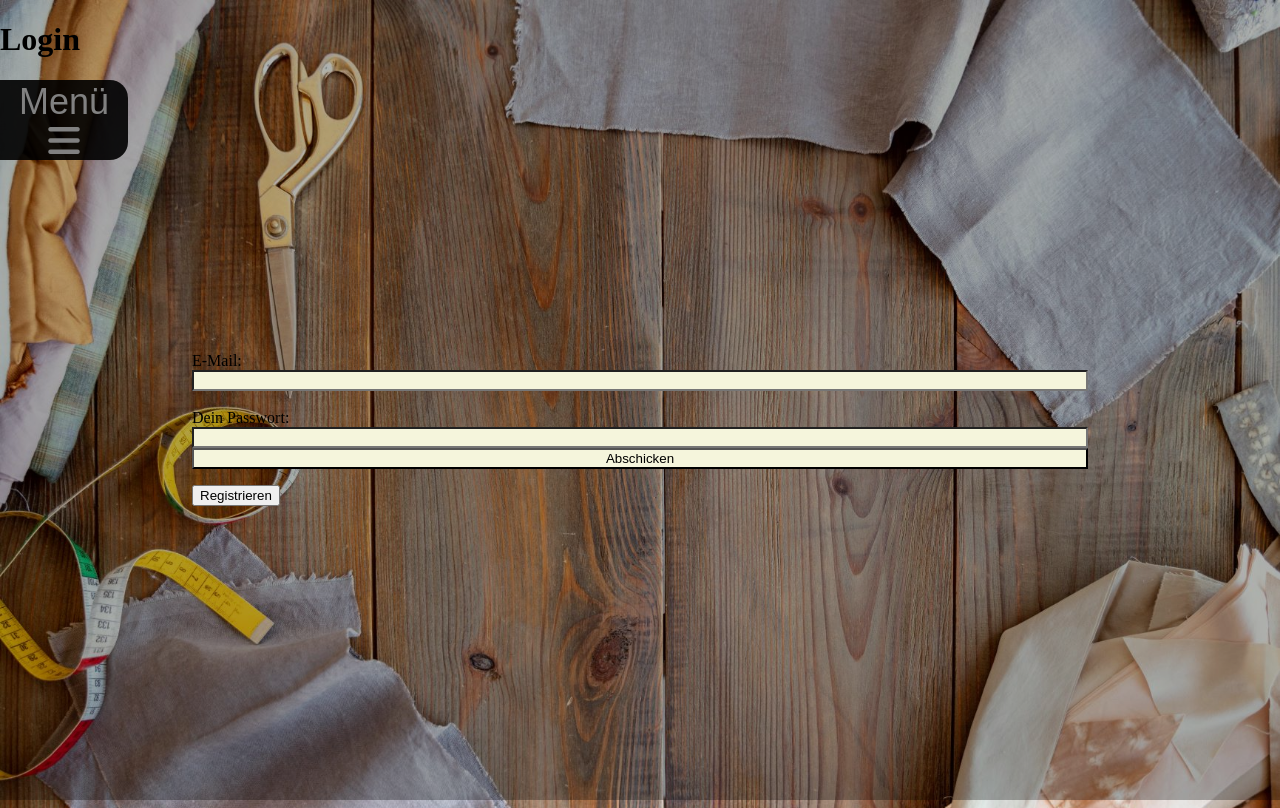
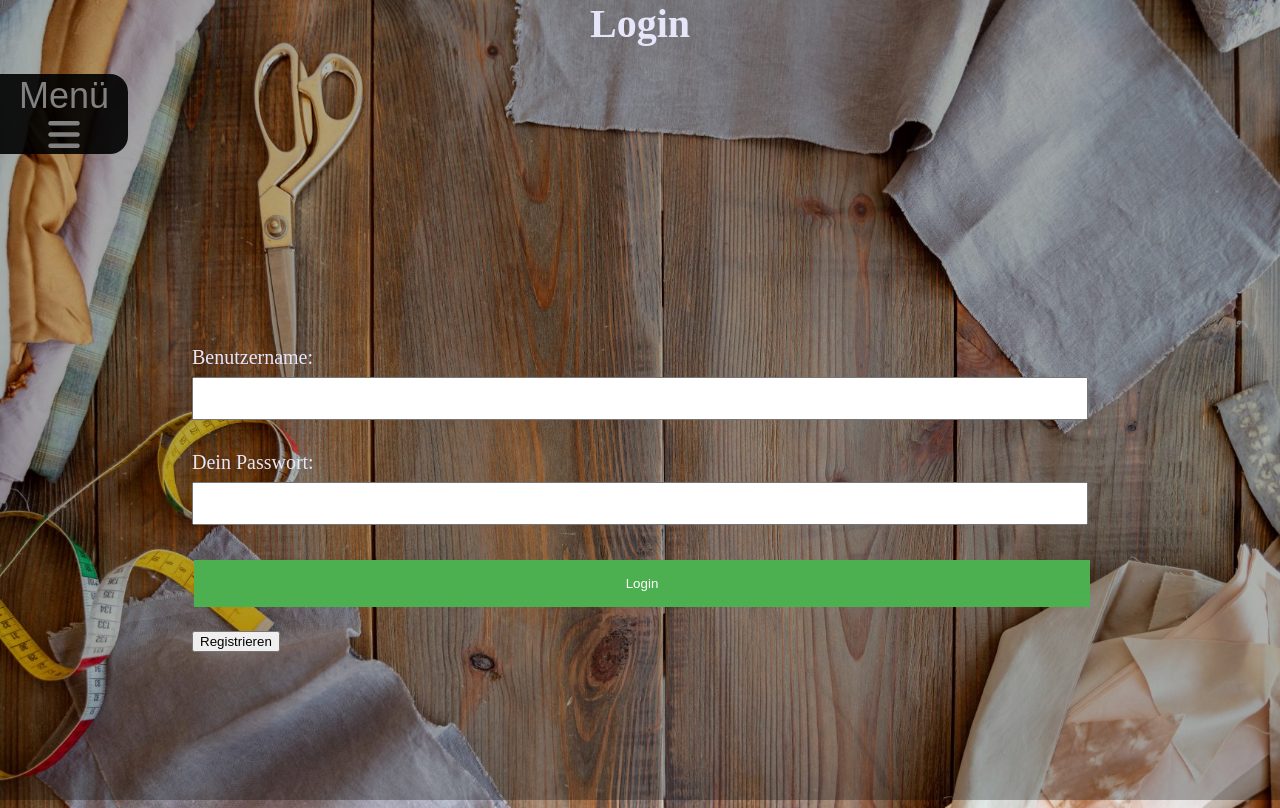
Before and after one commit to FrankCoolish/SecurityProjectSS2021, a PHP site: page /login.php in a window 1280 px wide. Run offline with PHP 8.4, Linux system fonts and the light colour scheme; some libraries are stand-ins or nearby versions.

Commit message:
some css bei login und registrieren

```diff
--- a/Sewing/assets/css/index.css
+++ b/Sewing/assets/css/index.css
@@ -1,5 +1,8 @@
 html, body {
     min-height: 100%;
+    min-width: 100%;
+    color: lavender;
+    font-size: 20px;
 }
 
 
@@ -11,7 +14,11 @@ body {
 }
 #overlay{
     background-color: rgba(0,0,0,0.3);
-    position: absolute;
+    position: center;
     width: 100%;
     height: 100%;
 }
+
+#headline{
+    text-align: center;
+}
--- a/Sewing/assets/css/login.css
+++ /dev/null
@@ -1,17 +0,0 @@
-#Login-content{
-    margin-top: 15%;
-    margin-left: 15%;
-    margin-right: 15%;
-}
-
-#Register-content{
-    visibility: collapse;
-    margin-top: 15%;
-    margin-left: 15%;
-    margin-right: 15%;
-}
-
-input{
-    width:100%;
-    background-color: beige;
-}
--- /dev/null
+++ b/Sewing/assets/css/register.css
@@ -0,0 +1,23 @@
+#page-content{
+    margin-top: 15%;
+    margin-left: 15%;
+    margin-right: 15%;
+}
+
+input[type=text], [type=email], [type=password] {
+    width:100%;
+    padding: 12px 20px;
+    margin: 8px 0;
+    box-sizing: border-box;
+}
+
+input[type=submit]{
+    background-color: #4CAF50;
+    border: none;
+    color: white;
+    padding: 16px 32px;
+    text-decoration: none;
+    margin: 4px 2px;
+    cursor: pointer;
+    width: 100%;
+}
--- a/Sewing/index.php
+++ b/Sewing/index.php
@@ -18,7 +18,6 @@ session_start();
             <div id="overlay">
                 <div id="headline">
                     <h1>Startseite</h1>
-
                 </div>
                 <!-- The overlay -->
                 <div id="myNav" class="overlay">
@@ -40,7 +39,7 @@ session_start();
                             <li><a href="index.php">Startseite</a></li>
                             <li><a href="aboutMe.php">Über mich</a></li>
                             <li><a href="eBooks.php">Ebooks</a></li>
-                            <li><a href="freeBooks.php">Freebooks</a></li>>
+                            <li><a href="freeBooks.php">Freebooks</a></li>
                             <li><a href="einzelstuecke.php">Einzelstücke</a></li>
                             <li><a href="kontakt.php">Kontakt</a></li>
                         </ul>
--- a/Sewing/login.php
+++ b/Sewing/login.php
@@ -2,14 +2,12 @@
 session_start();
 $pass = "HusiSQILe";
 $pdo = new PDO('mysql:host=localhost;dbname=sewingdb', "sewing_site", $pass );
-
 
 if(isset($_GET['login'])) {
     $email = $_POST['email'];
     $passwort = $_POST['passwort'];
 
     $statement = $pdo->prepare("SELECT * FROM users WHERE email = :email");
-
     $result = $statement->execute(array('email' => $email));
     $user = $statement->fetch();
 
@@ -31,7 +29,7 @@ if(isset($_GET['login'])) {
         <meta name="viewport" content="width=device-width, initial-scale=1, user-scalable=no" />
         <link rel="stylesheet" href="assets/css/index.css" />
         <link rel="stylesheet" href="assets/css/sideNav.css" />
-        <link rel="stylesheet" href="assets/css/login.css" />
+        <link rel="stylesheet" href="assets/css/register.css" />
 
         <script src="https://kit.fontawesome.com/5046510dfa.js" crossorigin="anonymous"></script>
     </head>
@@ -56,11 +54,18 @@ if(isset($_GET['login'])) {
                     <!-- Overlay content -->
                     <div class="overlay-content">
                         <ul class="links">
+                            <?php if(!isset($_SESSION['userid'])) {
+                                echo"<li id='login'><a href='login.php'>Login</a></li>";
+                            }else{
+                                $userid = $_SESSION['userid'];
+                                echo"<li><a>Benutzer: "."$userid"."</a></li>";
+                                echo "<li id='logout'><a href='logout.php'>Logout</a></li>";
+                            }
+                            ?>
                             <li><a href="index.php">Startseite</a></li>
                             <li><a href="aboutMe.php">Über mich</a></li>
-                            <li><a href="login.php">Login</a></li>
                             <li><a href="eBooks.php">Ebooks</a></li>
-                            <li><a href="freeBooks.php">Freebooks</a></li>>
+                            <li><a href="freeBooks.php">Freebooks</a></li>
                             <li><a href="einzelstuecke.php">Einzelstücke</a></li>
                             <li><a href="kontakt.php">Kontakt</a></li>
                         </ul>
@@ -69,18 +74,16 @@ if(isset($_GET['login'])) {
                 <!-- Use any element to open/show the overlay navigation menu -->
                 <div id="sideNavButton">
                     <button id="ButtonMenu" onclick="openNav()">Menü  <i class="fas fa-bars"></i></button>
-                    <!--<span onclick="openNav()">Menü</span>-->
                 </div>
-                <div id="Login-content">
-
+                <div id="page-content">
                     <form action="?login=1" method="post">
-                        E-Mail:<br>
-                        <input type="email" size="40" maxlength="250" name="email"><br><br>
+                        Benutzername:<br>
+                        <input type="text" name="name"><br><br>
 
                         Dein Passwort:<br>
-                        <input type="password" size="40"  maxlength="250" name="passwort"><br>
+                        <input type="password" name="passwort"><br><br>
 
-                        <input type="submit" value="Abschicken">
+                        <input type="submit" value="Login">
                     </form>
                     <button id="ButtonRegister" onclick="document.location.href='registrieren.php'">Registrieren</button>
                 </div>
@@ -88,12 +91,6 @@ if(isset($_GET['login'])) {
 
             </div>
         </div>
-        <script>
-            <?php
-            ?>
-        </script>
-
-
         <!-- js Scripts -->
         <script src="./assets/js/sideNav.js"></script>
         <script src="./assets/js/login.js"></script>
```
Also changed, not shown: Sewing/registrieren.php (+16 -6 lines).
